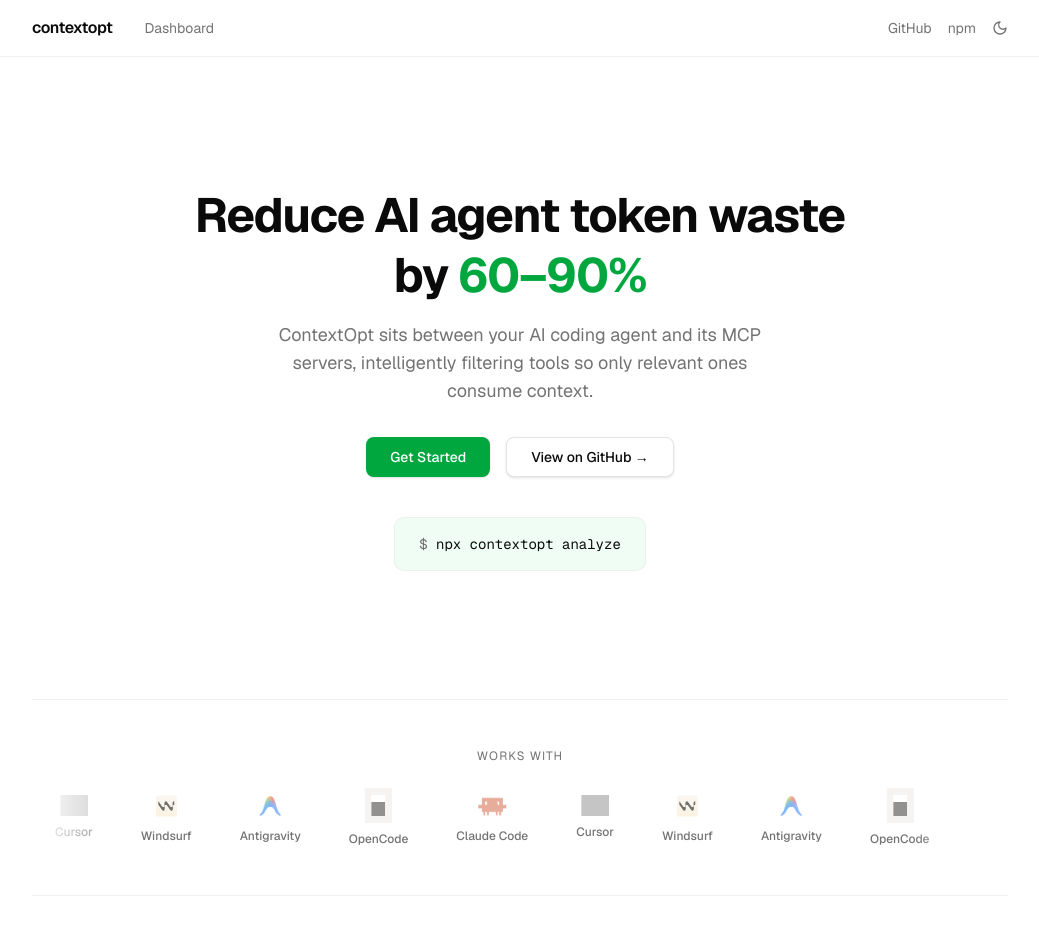
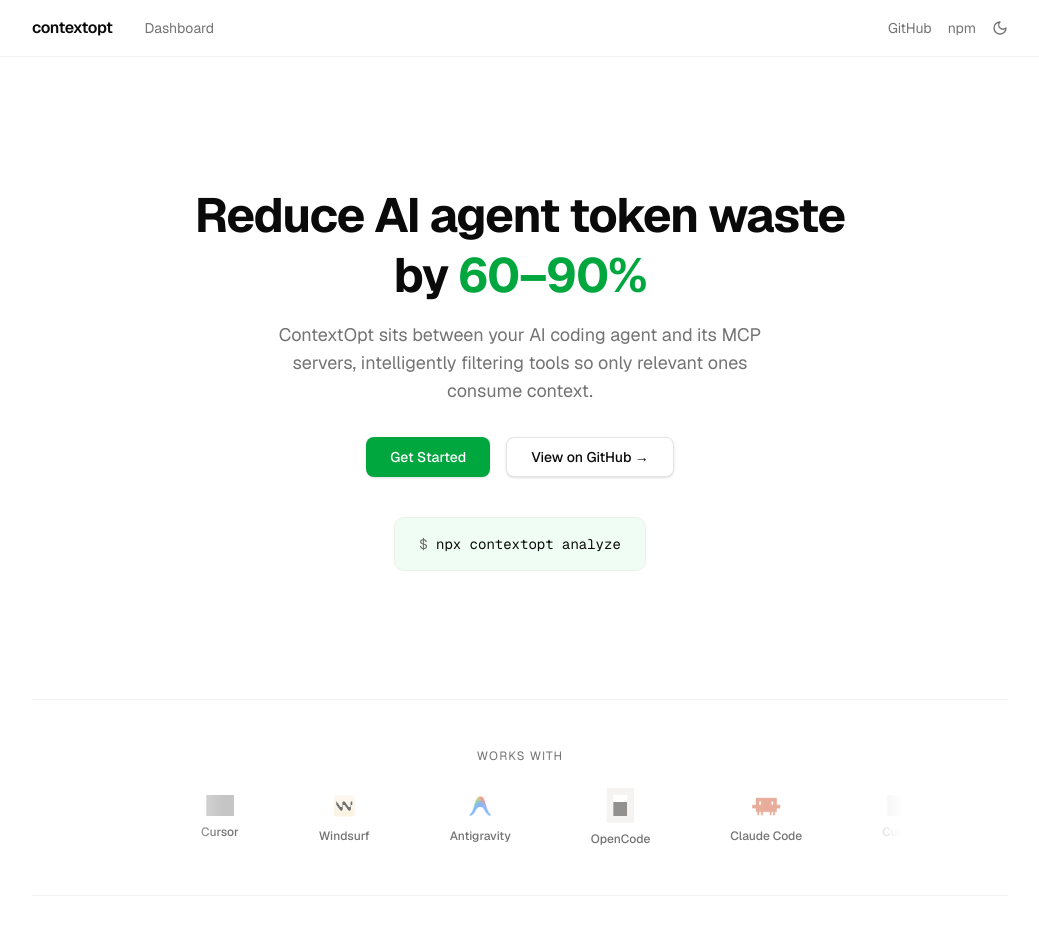
Before and after one commit to AyhanYetgin/contextopt, a Next.js app in the folder dashboard/: page / in a window 1280 px wide. Shown: the top 952 px of the page, without its empty margins (120-1159 px from the left). Built offline with nearby package versions, Linux system fonts and the light colour scheme; grey boxes are pictures that could not be loaded.

Commit message:
Works with: 80s scroll, centered, wider gaps, deeper mask fade

```diff
--- a/dashboard/app/globals.css
+++ b/dashboard/app/globals.css
@@ -128,7 +128,7 @@
 }
 
 .animate-scroll {
-  animation: scroll 30s linear infinite;
+  animation: scroll 80s linear infinite;
 }
 
 .animate-scroll:hover {
--- a/dashboard/app/page.tsx
+++ b/dashboard/app/page.tsx
@@ -47,10 +47,11 @@ export default function Home() {
       {/* Works with — infinite scroll */}
       <section className="py-12 border-t border-border/50 text-center overflow-hidden">
         <p className="text-xs text-muted-foreground mb-6 uppercase tracking-widest">Works with</p>
-        <div
-          className="relative [mask-image:linear-gradient(to_right,transparent,black_10%,black_90%,transparent)]"
-        >
-          <div className="flex gap-6 md:gap-12 items-center animate-scroll w-max">
+        <div className="max-w-4xl mx-auto px-6">
+          <div
+            className="relative [mask-image:linear-gradient(to_right,transparent_5%,black_15%,black_85%,transparent_95%)]"
+          >
+            <div className="flex gap-12 md:gap-20 items-center animate-scroll w-max">
             {[...Array(2)].map((_, group) =>
               tools.map((tool) => (
                 <div key={`${group}-${tool.label}`} className="flex flex-col items-center gap-2 shrink-0">
@@ -66,6 +67,7 @@ export default function Home() {
                 </div>
               ))
             )}
+            </div>
           </div>
         </div>
       </section>
```
